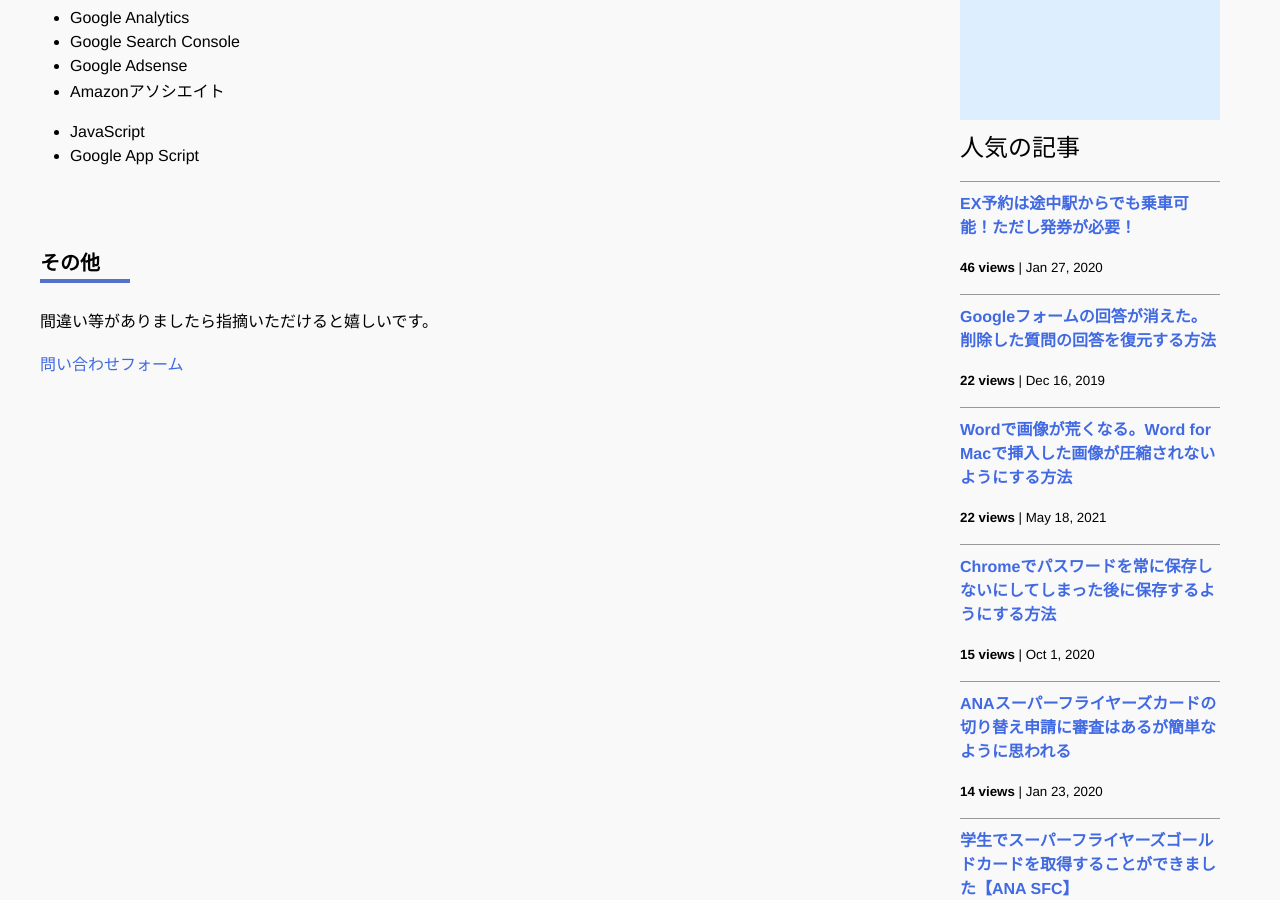
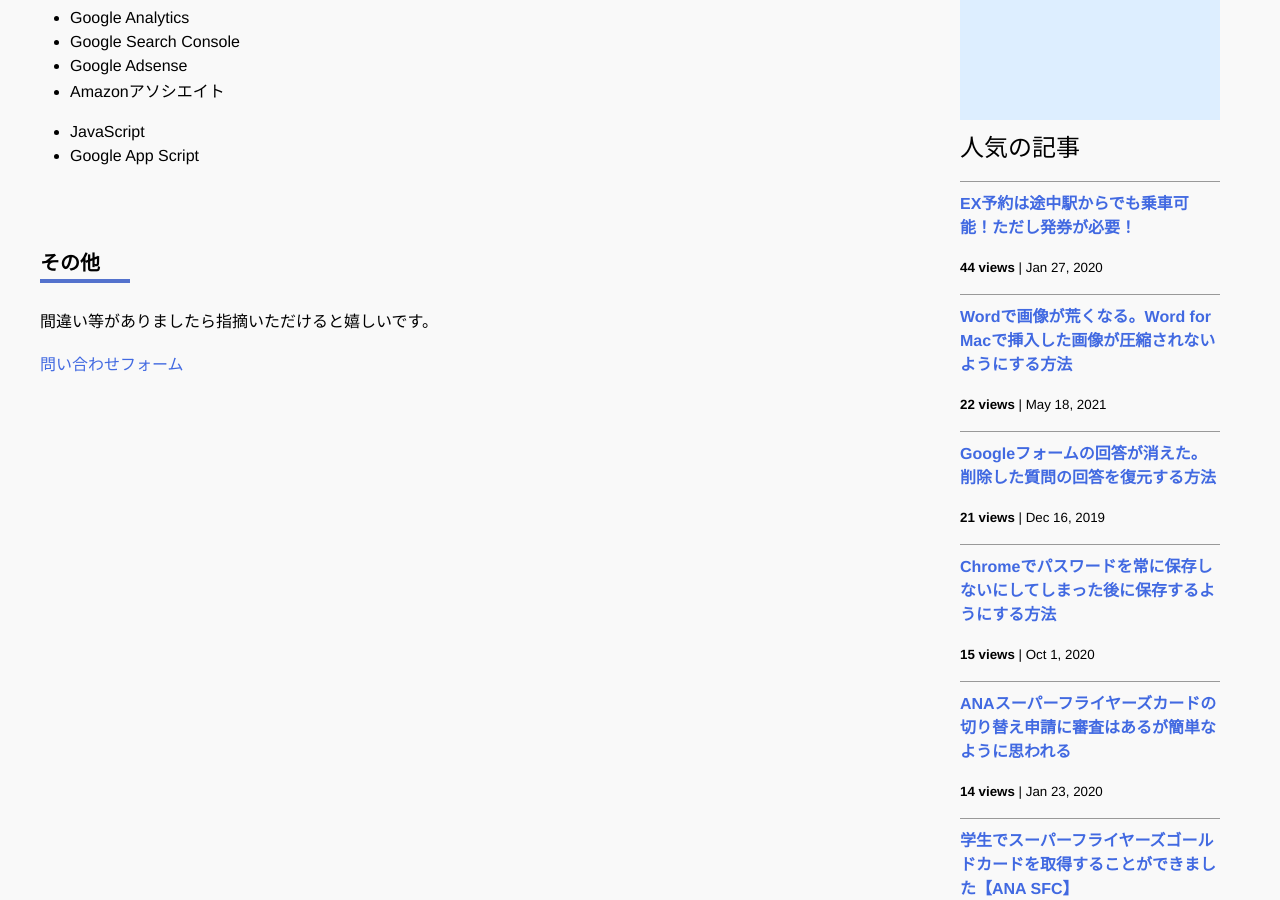
Before and after one commit to iwanaminami/shoyaiwaname, a Jekyll site: the page built from about.markdown, in a window 1280 px wide and 900 px high, scrolled down 693 px. Built offline with Jekyll 4.4.1, drawn with Linux system fonts in a browser that asks for light colours; nearby versions of some CDN libraries; comment, search, counter and statistics services are not loaded.

Commit message:
chore(ga): update _data/popularposts.yml 20260915-0052

```diff
--- a/_data/popularposts.yml
+++ b/_data/popularposts.yml
@@ -1,11 +1,11 @@
 side:
-  - view: 46
+  - view: 44
     url: "/2020/01/27/ex-rideontheway.html"
   - view: 22
+    url: "/2021/05/18/image-compression-word.html"
+  - view: 21
     url: "/2019/12/16/restore-googleform.html"
-  - view: 22
-    url: "/2021/05/18/image-compression-word.html"
-  - view: 19
+  - view: 18
     url: "/"
   - view: 15
     url: "/2020/10/01/googlepassword.html"
```
